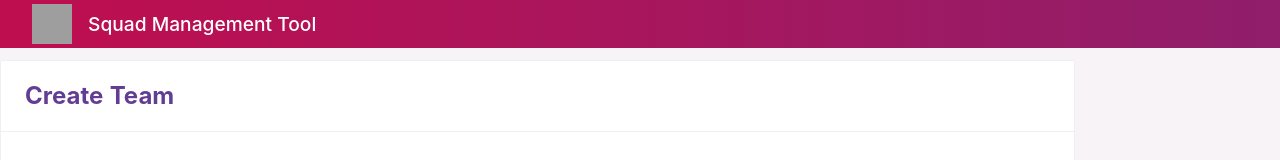
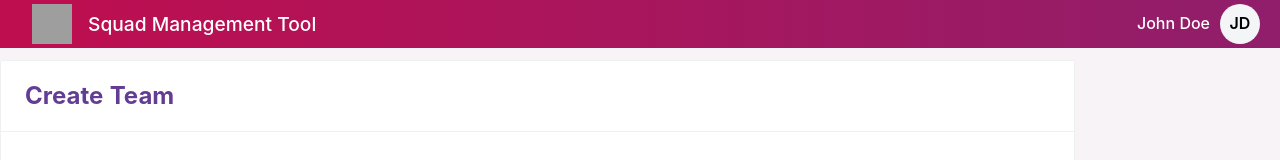
Before and after one commit to GuilhermePrado001/Squad-Management-Tool, a React (Create React App) app: page /create in a window 1280 px wide. Shown: the top 160 px of the page. Built offline with nearby package versions, Linux system fonts and the light colour scheme; grey boxes are pictures that could not be loaded.

Commit message:
Phase 1 - Layout create a profile label on header

```diff
--- a/src/components/Form/Form.jsx
+++ b/src/components/Form/Form.jsx
@@ -404,7 +404,7 @@ const FormComponent = () => {
                             <Form.Item className="label-teams" label="Search Players">
                                 <Input onChange={searchHandler} placeholder="Type for search a player" />
                             </Form.Item>
-
+                            {console.log(playerList)}
                             <div className="squad">
                                 {
                                     playerList.length > 0 && playerList[0].api.results !== 0 ?
--- a/src/components/Header/Header.jsx
+++ b/src/components/Header/Header.jsx
@@ -16,11 +16,23 @@ function Header({ logo, title }) {
                     {hasLogo}
                 </Link>
 
-                    <div className="app-title">
-                        <Link to="/">
-                            <span>{title}</span>
-                        </Link>
+                <div className="app-title">
+                    <Link to="/">
+                        <span>{title}</span>
+                    </Link>
+                </div>
+
+
+                <div className="profile-container">
+                    <div className="profile-name">
+                        <span>John Doe</span>
                     </div>
+
+                    <div className="profile-icon">
+                        <span className="profile-initials">JD</span>
+                    </div>
+
+                </div>
 
             </header>
         </>
--- a/src/components/Header/Header.scss
+++ b/src/components/Header/Header.scss
@@ -23,4 +23,46 @@
     font-weight: 500;
 }
 
+.profile-container{
+    display: flex;
+    flex: 1;
+    margin-right: 20px;
+    justify-content: flex-end;
+
+    .profile-name{
+        font-size: 1.0rem;
+        font-weight: 500;
+        align-self: center;
+        margin-right: 10px;
+    }
+
+    .profile-icon{
+        display: flex;
+        background-color: rgb(243, 245, 247);
+        color: black;
+        border-radius: 120px;
+        height: 40px;
+        width: 40px;
+        justify-content: center;
+    }
+
+    .profile-initials{
+        font-size: 1.0rem;
+        font-weight: 600;
+        align-self: center;
+    }
+}
+
+@media only screen and (max-width: 500px) {
+    .profile-name{
+        display: none;
+    }
+
+    .app-title{
+        padding-left: 1rem;
+        font-size: 1rem;
+    }
+}
+
+
 .site-page-header a { color: inherit; }
```
